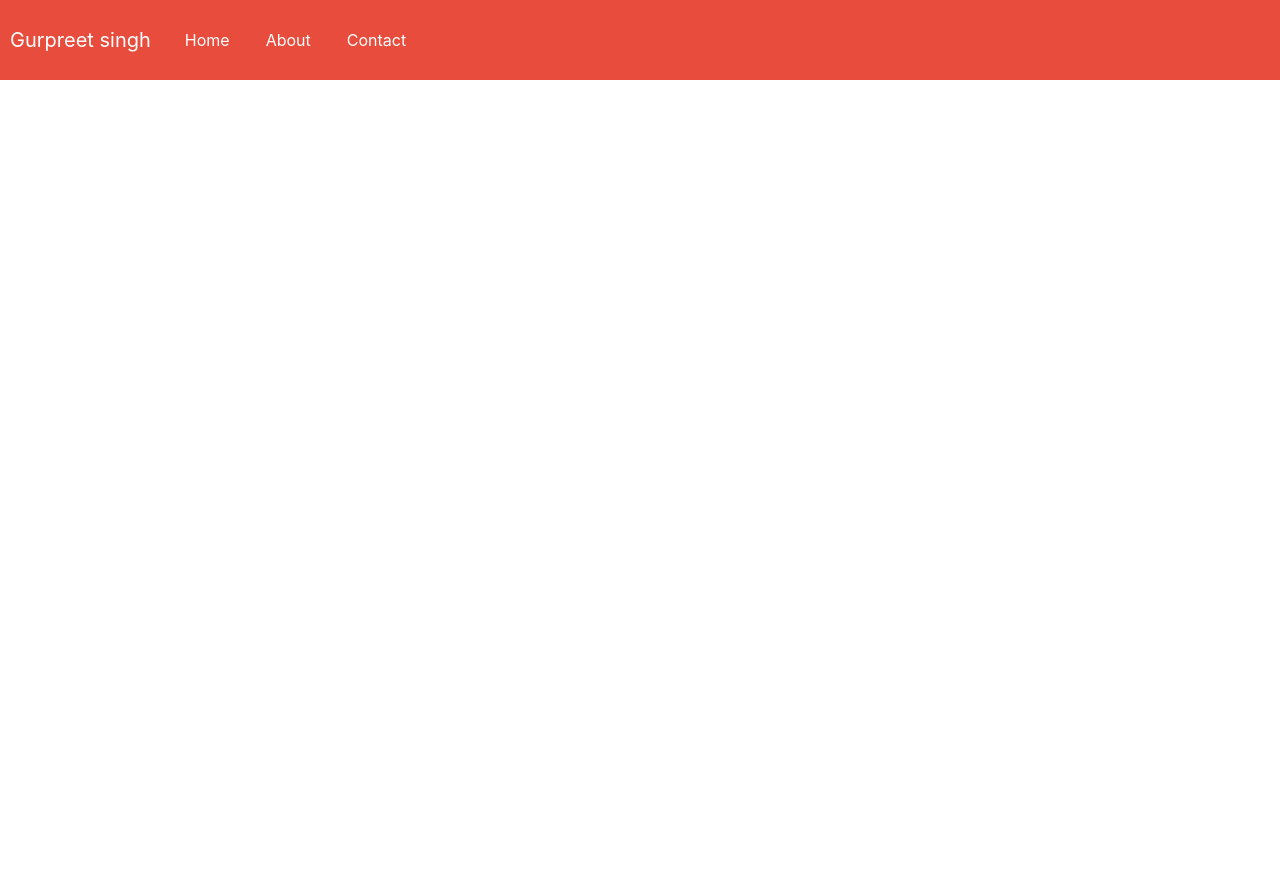
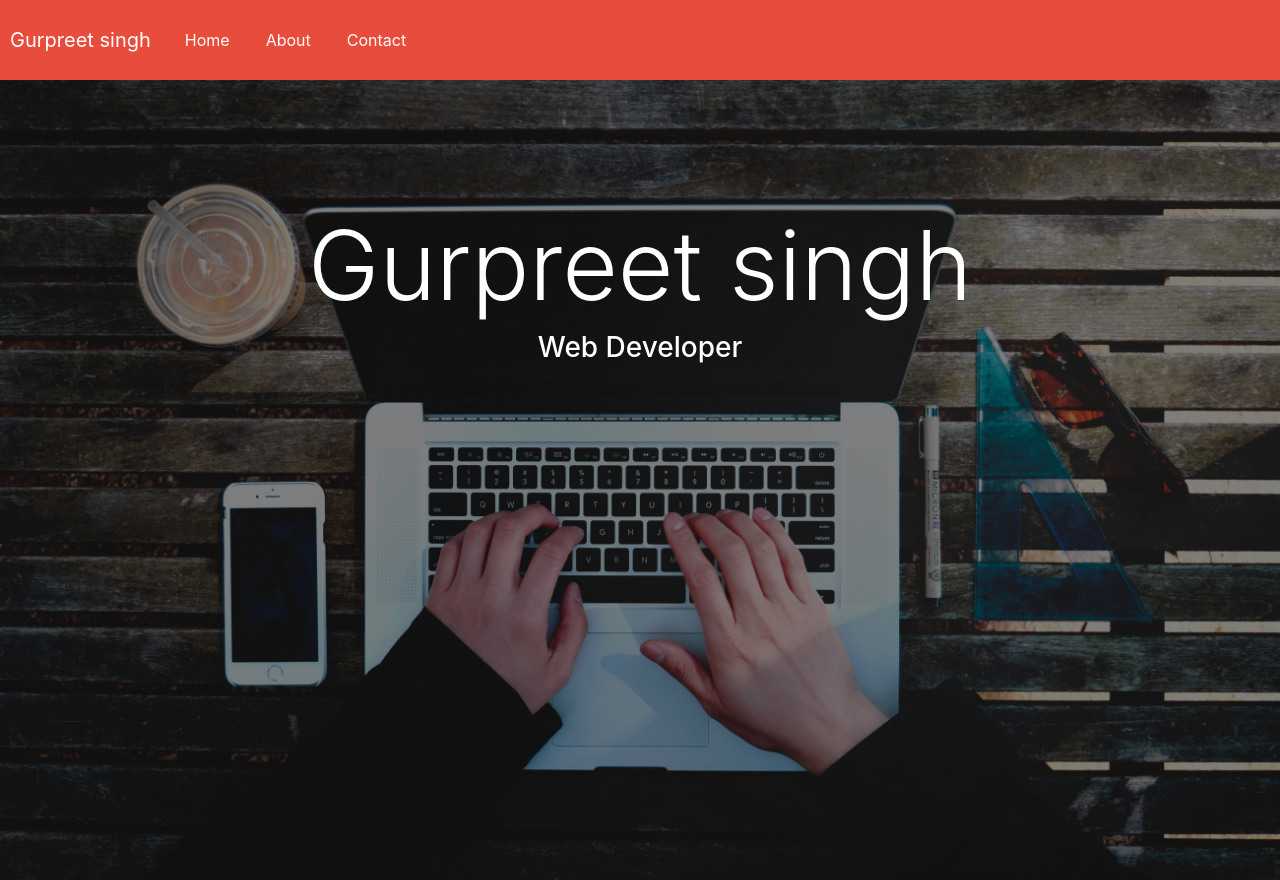
Before and after one commit to Gurpreetsingh05222/portfolio, a plain HTML site: page index.html in a window 1280 px wide. Before the commit the page ends 800 px from the top, so only its background shows below. Drawn offline with nearby package versions, Linux system fonts and the light colour scheme.

Commit message:
showcase section

```diff
--- a/index.html
+++ b/index.html
@@ -12,7 +12,7 @@
 	<body data-spy="scroll" data-target=".navbar">
 
 		<!-- NAVBAR -->
-		<nav id="navigation" class="navbar navbar-expand-lg navbar-fixed-top">
+		<nav id="navigation" class="navbar navbar-expand-lg">
 		  <a class="navbar-brand" href="#">Gurpreet singh</a>
 
 		  <button class="navbar-toggler" type="button" data-toggle="collapse" data-target="#navbarNav" aria-controls="navbarNav" aria-expanded="false" aria-label="Toggle navigation">
@@ -37,6 +37,14 @@
 
 		<!-- Home -->
 
+		<section id="showcase">
+			<div class="overlay"></div>
+			<div id="header" class="header container text-white text-center">
+				<h1 class="display-1">Gurpreet singh</h1>
+				<h3 class="display-5">Web Developer</h3>
+			</div>
+		</section>
+
 		<script src="/js/bootstrap.js"></script>
 
 	</body>
--- a/style.css
+++ b/style.css
@@ -1,3 +1,6 @@
+
+/*NAVBAR*/
+
 #navigation {
   background-color: #e74c3c ;
   padding: 20px 10px;
@@ -21,3 +24,41 @@ span.navbar-toggler-icon{
   background: url(images/menu.png);
   background-size: 100%;
 }
+
+/*SHOWCASE SECTION*/
+
+#showcase{
+  position: relative;
+  background-image: url("images/portfolio.jpeg");
+  background-repeat: no-repeat;
+  background-size: 100%;
+  height: 100vh;
+}
+
+#header{
+  z-index: 2;
+  position: relative;
+  padding-top: 10%;
+}
+
+.overlay{
+  background: rgba(0,0,0,0.5);
+  position: absolute;
+  top: 0;
+  left: 0;
+  width: 100%;
+  height: 100%;
+  z-index: 1;
+}
+
+
+@media(max-width: 768px){
+  #showcase h1{
+    font-size: 4rem;
+  }
+
+  .overlay{
+    height: 50%;
+  }
+
+}
```
